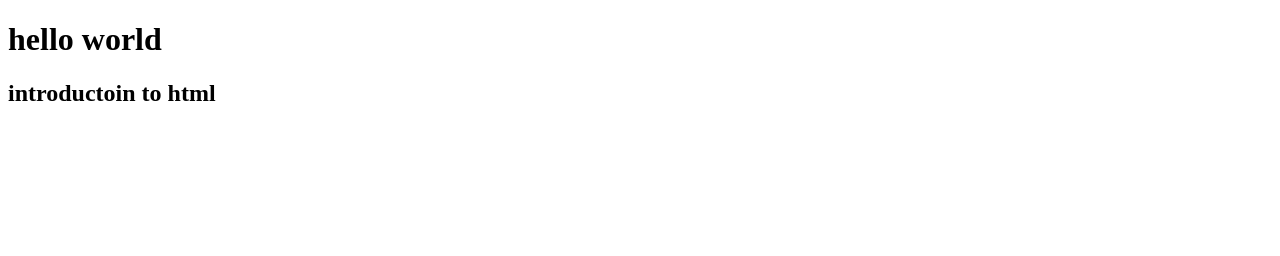
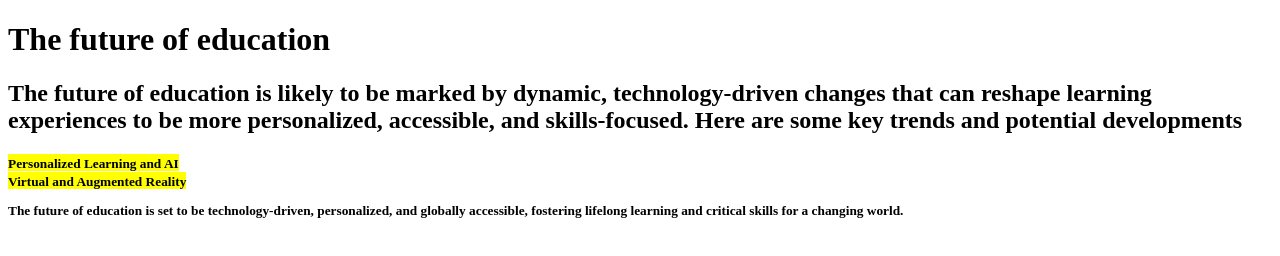
Before and after one commit to thinush246/html-code, a plain HTML site: page index.html in a window 1280 px wide. Drawn offline with Linux system fonts and the light colour scheme.

Commit message:
second commit

```diff
--- a/index.html
+++ b/index.html
@@ -1,11 +1,22 @@
 <!DOCTYPE html>
 <html lang="en">
 <head>
-    <meta charset="UTF-8">
-    <meta name="viewport" content="width=device-width, initial-scale=1.0">
+
     <title>web devolopment</title>
 </head>
-<body><h1>hello world</h1>
-<h2>introductoin to html</h2>
+<body><h1>The future of education</h1>
+<strong>
+<h2>The future of education is likely to be marked by dynamic, technology-driven changes that can reshape learning
+experiences to be more personalized, accessible, and skills-focused. Here are some key trends and potential
+developments</h2>
+<!--this is my first html project-->
+<mark>
+<small>Personalized Learning and AI <br>
+<mark>
+Virtual and Augmented Reality <br>
+<b>
+<p>The future of education is set to be technology-driven, personalized, and globally accessible, fostering lifelong
+learning and critical skills for a changing world.
+</p>
 </body>
 </html>
```
